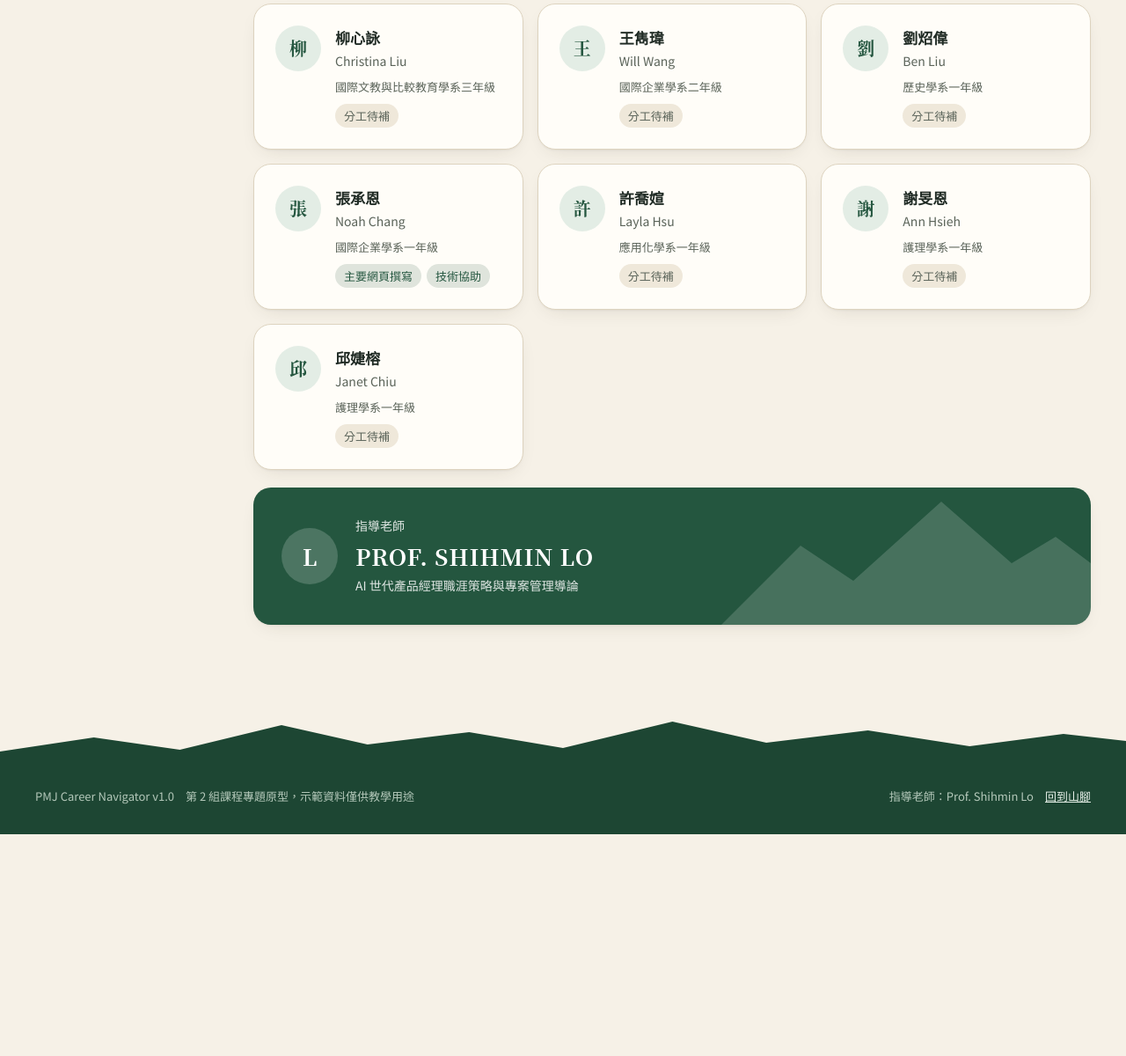
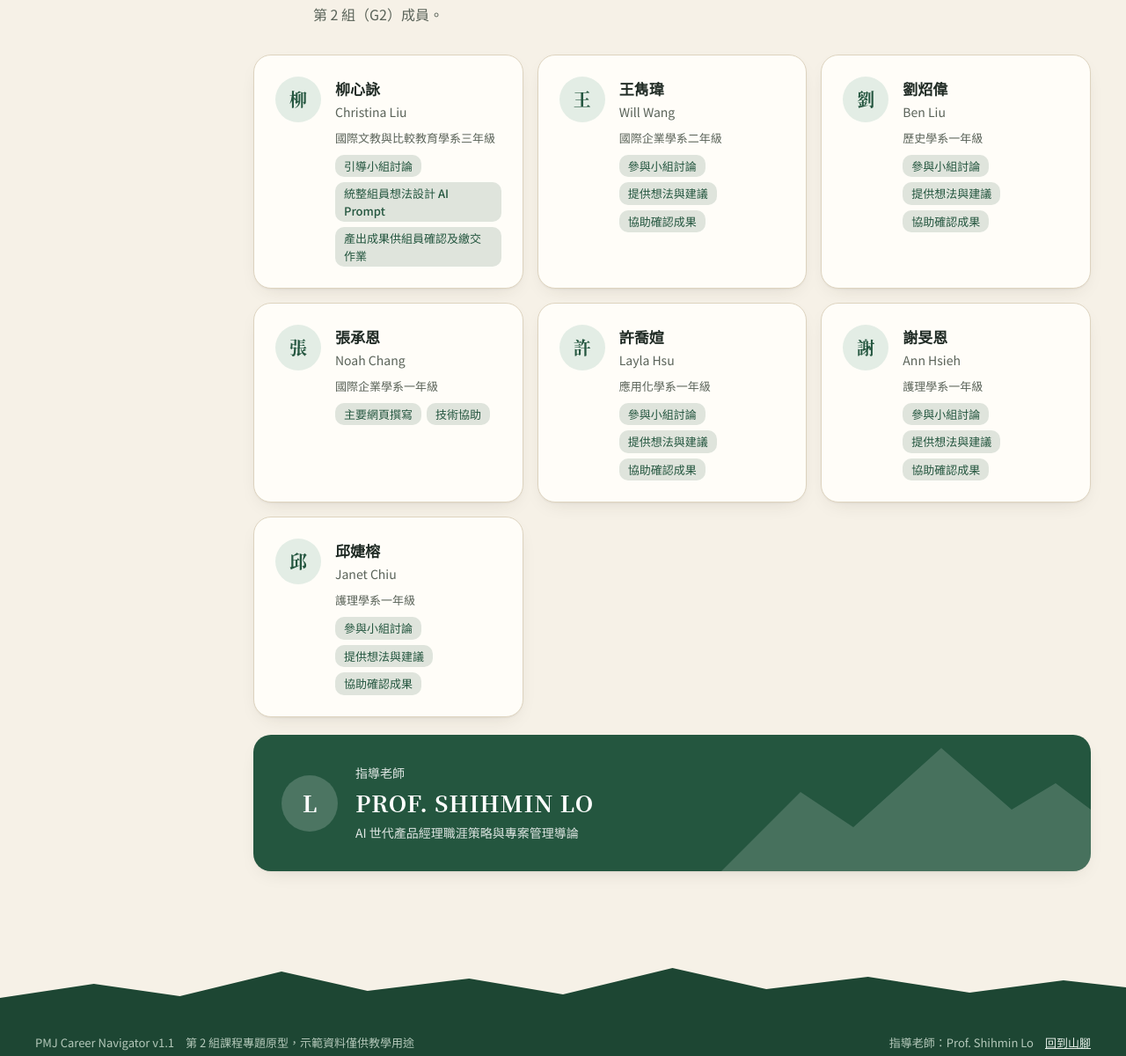
Before and after one commit to ImPillow1404/PMCS_G2_TP, a plain HTML site: page index.html in a window 1280 px wide. Shown: the part 9888-11088 px from the top of the page at 88% size. Before the commit the page ends 10836 px from the top, so only its background shows below. Drawn offline with Linux system fonts and the light colour scheme.

Commit message:
Update team roles v1.1

```diff
--- a/index.html
+++ b/index.html
@@ -507,6 +507,7 @@ details.table-toggle summary { cursor: pointer; color: var(--primary); font-size
 .member .en { font-size: 14px; color: var(--muted); }
 .member .dept { font-size: 13px; color: var(--muted); margin-top: 6px; }
 .member .role { margin-top: var(--s2); }
+.member .role .chip { white-space: normal; line-height: 1.5; padding: 3px 10px; border-radius: 10px; }
 .advisor { margin-top: var(--s5); position: relative; overflow: hidden; display: flex; gap: var(--s5); align-items: center; flex-wrap: wrap; background: var(--primary); color: var(--on-primary); border: 0; padding: var(--s8); }
 .advisor .avatar { background: color-mix(in oklab, var(--on-primary) 18%, transparent); color: var(--on-primary); width: 64px; height: 64px; font-size: 26px; }
 .advisor .k { font-size: 14px; opacity: .85; }
@@ -957,6 +958,7 @@ details.table-toggle summary { cursor: pointer; color: var(--primary); font-size
       <div class="card" style="margin-top: var(--s10);">
         <div class="card-head"><h3 data-i18n="about.log">網站更新紀錄</h3></div>
         <ul class="changelog">
+          <li><span class="ver">v1.1<span class="date">2026-11-24</span></span><span data-i18n="log.v11">補上全體組員的分工。</span></li>
           <li><span class="ver">v1.0<span class="date">2026-11-23</span></span><span data-i18n="log.v10">首次發布：總覽、示範職缺篩選、KSA 分析、PM vs PjM 比較、三層薪資資訊、配適度與準備清單、團隊介紹；支援中英文、深淺色與手機版。</span></li>
         </ul>
       </div>
@@ -986,7 +988,7 @@ details.table-toggle summary { cursor: pointer; color: var(--primary); font-size
 <footer class="foot">
   <svg class="ridge" viewBox="0 0 1440 56" preserveAspectRatio="none" aria-hidden="true"><path d="M0 56 L0 40 L120 24 L230 38 L360 10 L470 32 L600 18 L720 36 L860 6 L980 30 L1110 16 L1240 34 L1360 20 L1440 28 L1440 56 Z" fill="currentColor"/></svg>
   <div class="foot-inner">
-    <span data-i18n="foot.left">PMJ Career Navigator v1.0　第 2 組課程專題原型，示範資料僅供教學用途</span>
+    <span data-i18n="foot.left">PMJ Career Navigator v1.1　第 2 組課程專題原型，示範資料僅供教學用途</span>
     <span><span data-i18n="foot.advisor">指導老師</span>：Prof. Shihmin Lo　<a href="#overview" data-i18n="foot.top">回到山腳</a></span>
   </div>
 </footer>
@@ -1075,9 +1077,9 @@ details.table-toggle summary { cursor: pointer; color: var(--primary); font-size
       'rm1.t': '可運作的 MVP', 'rm1.d': '登入與個人檔案、每日職缺同步、薪資比較、可保存的準備清單、Email 提醒。',
       'rm2.t': 'AI 能力分析', 'rm2.d': '附原文依據的技能萃取、可解釋配適度、商務英文與跨文化學習模組。',
       'rm3.t': '主動式職涯助理', 'rm3.d': '新職缺個人化推薦、瀏覽器推播、履歷回饋與面試練習。',
-      'about.log': '網站更新紀錄', 'log.v10': '首次發布：總覽、示範職缺篩選、KSA 分析、PM vs PjM 比較、三層薪資資訊、配適度與準備清單、團隊介紹；支援中英文、深淺色與手機版。',
+      'about.log': '網站更新紀錄', 'log.v11': '補上全體組員的分工。', 'log.v10': '首次發布：總覽、示範職缺篩選、KSA 分析、PM vs PjM 比較、三層薪資資訊、配適度與準備清單、團隊介紹；支援中英文、深淺色與手機版。',
       'team.title': '團隊與分工', 'team.lead': '第 2 組（G2）成員。', 'team.role': '分工待補', 'team.advisor': '指導老師', 'team.course': 'AI 世代產品經理職涯策略與專案管理導論',
-      'foot.left': 'PMJ Career Navigator v1.0　第 2 組課程專題原型，示範資料僅供教學用途', 'foot.advisor': '指導老師', 'foot.top': '回到山腳',
+      'foot.left': 'PMJ Career Navigator v1.1　第 2 組課程專題原型，示範資料僅供教學用途', 'foot.advisor': '指導老師', 'foot.top': '回到山腳',
       themeToDark: '切換深色模式', themeToLight: '切換淺色模式', langTo: 'Switch to English'
     },
     en: {
@@ -1152,9 +1154,9 @@ details.table-toggle summary { cursor: pointer; color: var(--primary); font-size
       'rm1.t': 'Working MVP', 'rm1.d': 'Sign-in and profiles, daily job sync, salary comparison, saved checklists and email reminders.',
       'rm2.t': 'AI competency analysis', 'rm2.d': 'Skill extraction with quoted evidence, explainable fit scores, business English and cross-cultural modules.',
       'rm3.t': 'Proactive career assistant', 'rm3.d': 'Personal recommendations for new jobs, browser push, resume feedback and interview practice.',
-      'about.log': 'Revision log', 'log.v10': 'First release: overview, demo job filters, KSA analysis, PM vs PjM comparison, three-tier salary insights, fit score and checklist, team section. Supports Chinese/English, light/dark and mobile.',
+      'about.log': 'Revision log', 'log.v11': 'Added every team member\u2019s role.', 'log.v10': 'First release: overview, demo job filters, KSA analysis, PM vs PjM comparison, three-tier salary insights, fit score and checklist, team section. Supports Chinese/English, light/dark and mobile.',
       'team.title': 'Team', 'team.lead': 'Group 2 (G2) members.', 'team.role': 'Role to be added', 'team.advisor': 'Faculty advisor', 'team.course': 'Product Manager Career Strategy and Project Management in the AI Era',
-      'foot.left': 'PMJ Career Navigator v1.0. Group 2 course prototype. Demo data for teaching only.', 'foot.advisor': 'Advisor', 'foot.top': 'Back to the trailhead',
+      'foot.left': 'PMJ Career Navigator v1.1. Group 2 course prototype. Demo data for teaching only.', 'foot.advisor': 'Advisor', 'foot.top': 'Back to the trailhead',
       themeToDark: 'Switch to dark mode', themeToLight: 'Switch to light mode', langTo: '切換為中文'
     }
   };
@@ -1211,14 +1213,15 @@ details.table-toggle summary { cursor: pointer; color: var(--primary); font-size
     J(24, 'PM', '數位產品經理（儲備）', 'clear', 'taichung', 'onsite', 'logistics', 'not_specified', '', ['m', 40000, 48000], 'college', 'none', ['k_ux', 'k_data'], ['s_spec', 's_analysis', 's_proto'], ['a_proactive'], [], [2, 1, 2, 2, 2, 0, 2], [0, 1, 2, 5], '2026-11-12')
   ];
 
+  var OTHER_ROLES = [['參與小組討論', 'Joins group discussions'], ['提供想法與建議', 'Shares ideas and suggestions'], ['協助確認成果', 'Helps review deliverables']];
   var TEAM = [
-    { zh: '柳心詠', en: 'Christina Liu', dept: ['國際文教與比較教育學系三年級', 'International and Comparative Education, Year 3'] },
-    { zh: '王雋瑋', en: 'Will Wang', dept: ['國際企業學系二年級', 'International Business, Year 2'] },
-    { zh: '劉炤偉', en: 'Ben Liu', dept: ['歷史學系一年級', 'History, Year 1'] },
+    { zh: '柳心詠', en: 'Christina Liu', dept: ['國際文教與比較教育學系三年級', 'International and Comparative Education, Year 3'], role: [['引導小組討論', 'Leads group discussions'], ['統整組員想法設計 AI Prompt', 'Turns team ideas into AI prompts'], ['產出成果供組員確認及繳交作業', 'Prepares deliverables for team review and submission']] },
+    { zh: '王雋瑋', en: 'Will Wang', dept: ['國際企業學系二年級', 'International Business, Year 2'], role: OTHER_ROLES },
+    { zh: '劉炤偉', en: 'Ben Liu', dept: ['歷史學系一年級', 'History, Year 1'], role: OTHER_ROLES },
     { zh: '張承恩', en: 'Noah Chang', dept: ['國際企業學系一年級', 'International Business, Year 1'], role: [['主要網頁撰寫', 'Lead web development'], ['技術協助', 'Technical support']] },
-    { zh: '許喬媗', en: 'Layla Hsu', dept: ['應用化學系一年級', 'Applied Chemistry, Year 1'] },
-    { zh: '謝旻恩', en: 'Ann Hsieh', dept: ['護理學系一年級', 'Nursing, Year 1'] },
-    { zh: '邱婕榕', en: 'Janet Chiu', dept: ['護理學系一年級', 'Nursing, Year 1'] }
+    { zh: '許喬媗', en: 'Layla Hsu', dept: ['應用化學系一年級', 'Applied Chemistry, Year 1'], role: OTHER_ROLES },
+    { zh: '謝旻恩', en: 'Ann Hsieh', dept: ['護理學系一年級', 'Nursing, Year 1'], role: OTHER_ROLES },
+    { zh: '邱婕榕', en: 'Janet Chiu', dept: ['護理學系一年級', 'Nursing, Year 1'], role: OTHER_ROLES }
   ];
 
   var TASKS = {
```
Also changed, not shown: 1 other file.
